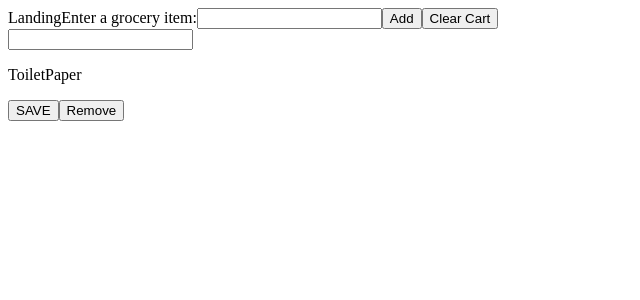
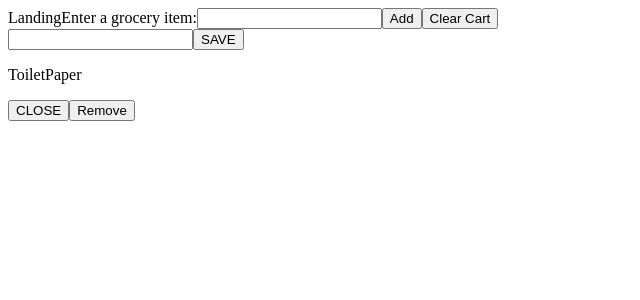
Before and after one commit to BrendenSeifried/shoppinglist-enhanced, a React app: page / in a window 1280 px wide. Both pictures are taken after a click on the button "EDIT". Shown: the top 300 px of the page, without its empty margins (0-640 px from the left). Built offline with nearby package versions, Linux system fonts and the light colour scheme.

Commit message:
edit button now opens individually and not all at once

```diff
--- a/src/components/DOMcomponent.js
+++ b/src/components/DOMcomponent.js
@@ -1,21 +1,28 @@
-import React from 'react';
+import React, { useState } from 'react';
 import { useItemContext } from '../context/ItemContext';
 
 export default function DOMcomponent({ items }) {
-  const { removeGrocery, setGrocery, grocery, edit, editGrocery } =
-    useItemContext();
+  const { removeGrocery, setGrocery, grocery, editGrocery } = useItemContext();
+  const [edit, setEdit] = useState(false);
+
+  const editBtn = () => {
+    setEdit(!edit);
+  };
   return (
     <div>
       {edit && (
-        <input
-          type="text"
-          value={grocery}
-          onChange={(e) => setGrocery(e.target.value)}
-        />
+        <>
+          <input
+            type="text"
+            value={grocery}
+            onChange={(e) => setGrocery(e.target.value)}
+          />
+          <button onClick={editGrocery}>SAVE</button>
+        </>
       )}
       <p>{items.item}</p>
 
-      <button onClick={editGrocery}>{edit ? 'SAVE' : 'EDIT'}</button>
+      <button onClick={editBtn}>{edit ? 'CLOSE' : 'EDIT'}</button>
       <button onClick={() => removeGrocery(items.id)}>Remove</button>
     </div>
   );
--- a/src/context/ItemContext.jsx
+++ b/src/context/ItemContext.jsx
@@ -31,8 +31,6 @@ const ContextProvider = ({ children }) => {
   const [grocery, setGrocery] = useState(''); ////text to enter item
   const [allItems, dispatch] = useReducer(reducer, initItem); ///dispatch and array of items
 
-  const [edit, setEdit] = useState(false);
-
   /////ADDING NEW GROCERY
   const submitGrocery = () => {
     dispatch({ type: 'NEW', payload: { item: grocery } });
@@ -55,7 +53,7 @@ const ContextProvider = ({ children }) => {
   ////////EDIT GROCERY
   const editGrocery = (id) => {
     dispatch({ type: 'EDIT', payload: { item: grocery, id } });
-    setEdit(!edit);
+    // setEdit(!edit);
   };
   /////////////////////////
 
@@ -69,8 +67,9 @@ const ContextProvider = ({ children }) => {
         clearAll,
         removeGrocery,
         editGrocery,
-        setEdit,
-        edit,
+        // setEdit,
+        // edit,
+        // editBtn,
       }}
     >
       {children}
```
